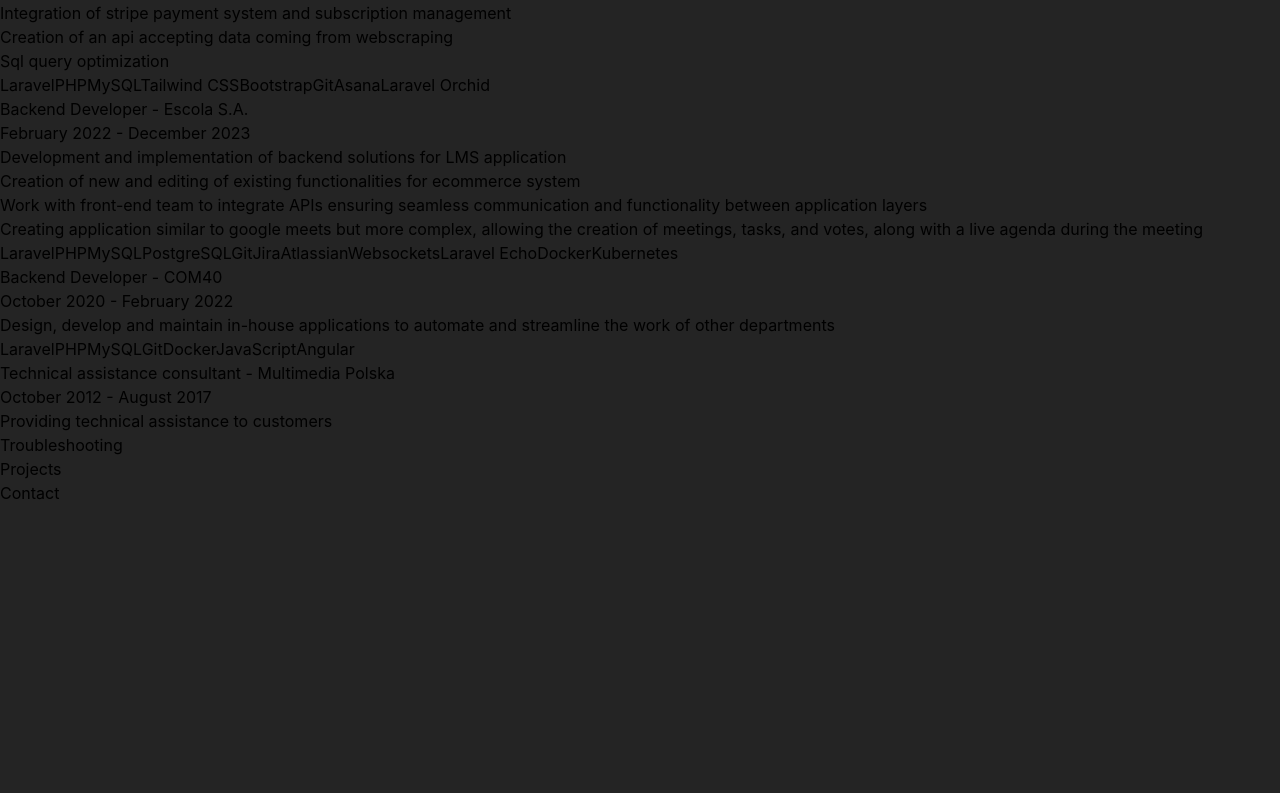
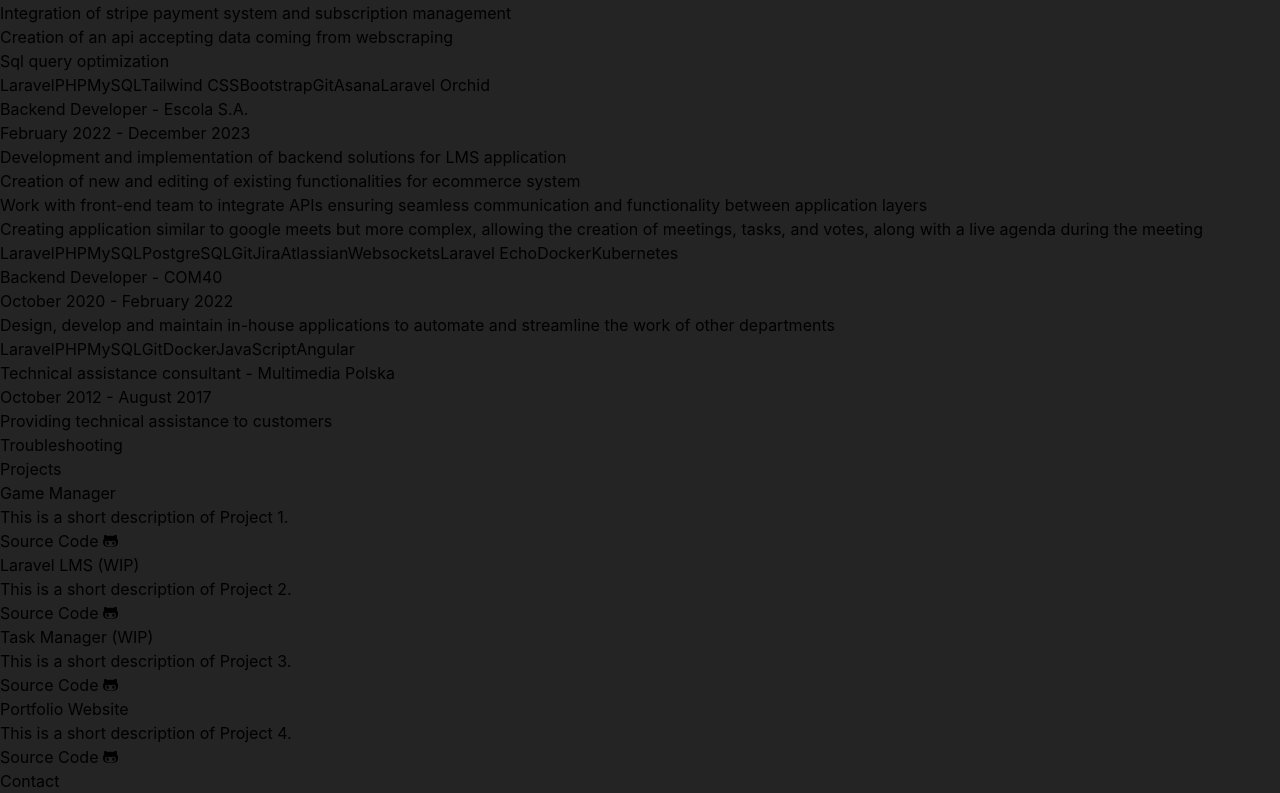
Before and after one commit to dicani0/personal-website, a Vue app: page / in a window 1280 px wide. Shown: the part 1987-2780 px from the top of the page. Before the commit the page ends 2492 px from the top, so only its background shows below. Built offline with nearby package versions, Linux system fonts and the light colour scheme.

Commit message:
projects section draft

```diff
--- /dev/null
+++ b/src/components/ProjectItem.vue
@@ -0,0 +1,25 @@
+<script setup>
+import {faGithubAlt} from "@fortawesome/free-brands-svg-icons";
+import {FontAwesomeIcon} from "@fortawesome/vue-fontawesome";
+
+const props = defineProps({
+  title: String,
+  description: String,
+  link: String
+});
+</script>
+
+<template>
+  <div class="project-item bg-neutral-950 shadow-md shadow-rose-950 rounded-lg p-6 flex flex-col">
+    <h3 class="project-title text-xl text-center font-bold mb-2">{{ title }}</h3>
+    <p class="project-description text-gray-700 mb-2">{{ description }}</p>
+    <a :href="link" target="_blank" class="text-center text-rose-800 hover:text-rose-900 w-full">
+      <span>Source Code </span>
+      <FontAwesomeIcon :icon="faGithubAlt"/>
+    </a>
+  </div>
+</template>
+
+<style scoped>
+
+</style>
--- a/src/components/ProjectsSection.vue
+++ b/src/components/ProjectsSection.vue
@@ -1,10 +1,86 @@
 <script setup>
+import SectionHeading from "./SectionHeading.vue";
+import ProjectItem from "./ProjectItem.vue";
+
+const projects = [
+  {
+    title: "Game Manager",
+    description: "This is a short description of Project 1.",
+    link: "https://github.com/dicani0/game-manager",
+    technologies: [
+      {
+        name: "Laravel",
+        icon: "laravel"
+      },
+      {
+        name: "Vue.js",
+        icon: "vuejs"
+      },
+      {
+        name: "Tailwind CSS",
+        icon: "tailwindcss"
+      }
+    ]
+  },
+  {
+    title: "Laravel LMS (WIP)",
+    description: "This is a short description of Project 2.",
+    link: "https://github.com/dicani0/laravel-lms",
+    technologies: [
+      {
+        name: "Laravel",
+        icon: "laravel"
+      },
+      {
+        name: "Vue.js",
+        icon: "vuejs"
+      },
+      {
+        name: "Tailwind CSS",
+        icon: "tailwindcss"
+      }
+    ]
+  },
+  {
+    title: "Task Manager (WIP)",
+    description: "This is a short description of Project 3.",
+    link: "https://github.com/dicani0/task-manager-backend",
+    technologies: []
+  },
+  {
+    title: "Portfolio Website",
+    description: "This is a short description of Project 4.",
+    link: "https://dicani0.github.io/personal-website/",
+    technologies: [
+      {
+        name: "Vue.js",
+        icon: "vuejs"
+      },
+      {
+        name: "Tailwind CSS",
+        icon: "tailwindcss"
+      }
+    ]
+  }
+];
 </script>
 
 <template>
-  <h1>Projects</h1>
-  <div class="container mx-auto px-4 h-screen flex flex-col justify-center">
-
+  <div class="container mx-auto px-4 min-h-dvh flex flex-col justify-center">
+    <section class="py-12">
+      <div class="container mx-auto px-4">
+        <SectionHeading>Projects</SectionHeading>
+        <div class="grid grid-cols-1 md:grid-cols-2 lg:grid-cols-4 gap-8 lg:gap-4">
+          <ProjectItem
+              v-for="project in projects"
+              :key="project.id"
+              :title="project.title"
+              :description="project.description"
+              :link="project.link"
+          />
+        </div>
+      </div>
+    </section>
   </div>
 </template>
 
--- a/src/components/SkillsSection.vue
+++ b/src/components/SkillsSection.vue
@@ -1,5 +1,4 @@
 <script setup>
-import {FontAwesomeIcon} from "@fortawesome/vue-fontawesome";
 import {faPhp, faVuejs, faHtml5, faCss3Alt, faJs, faDocker, faGitAlt, faGithub, faLaravel} from "@fortawesome/free-brands-svg-icons";
 import {faDatabase, faCode} from "@fortawesome/free-solid-svg-icons";
 import SkillItem from "./SkillItem.vue";
@@ -8,7 +7,7 @@
 
 <template>
   <div class="container mx-auto px-4 min-h-dvh flex flex-col justify-center">
-    <section class="py-12 min-h-[800px]">
+    <section class="py-12">
       <div class="container mx-auto px-4">
         <SectionHeading>Technical Skills</SectionHeading>
         <div class="grid grid-cols-2 md:grid-cols-3 lg:grid-cols-5 text-gray-600 place-items-center">
```
